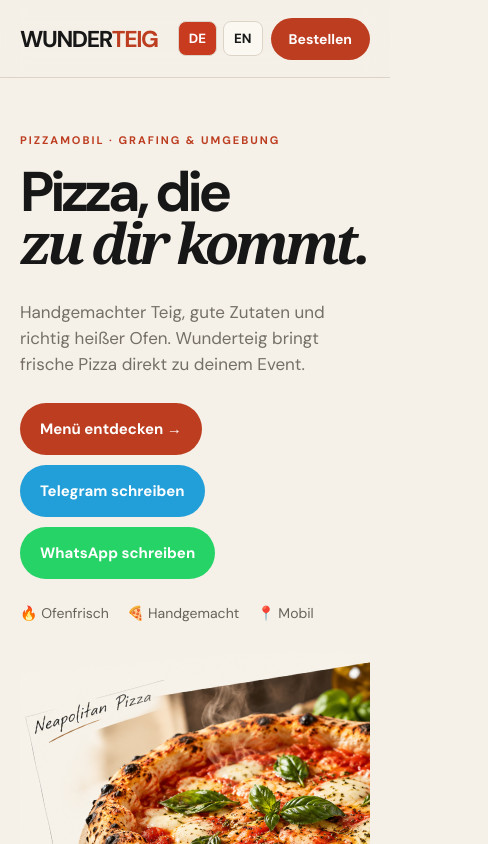
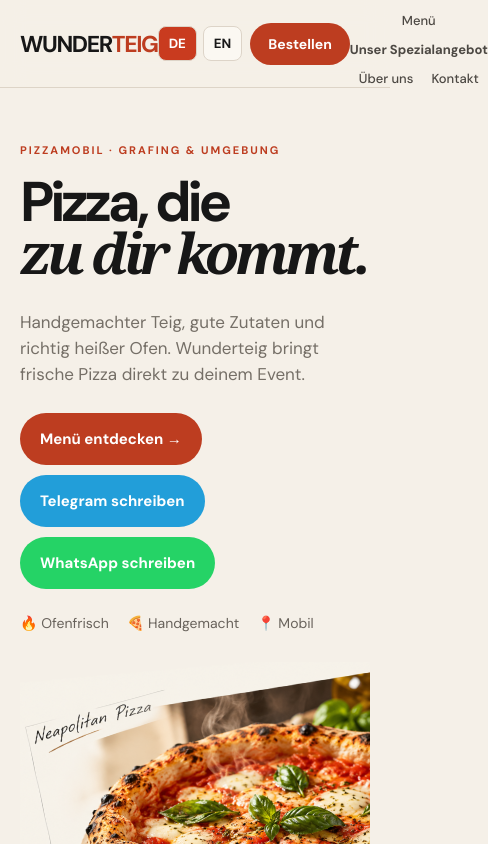
Before and after one commit to apodmarkov050-bit/wunderteig-pizzamobil, a Next.js app: page / in a window 390 px wide. Shown: the top 844 px of the page, 488 px wide, since content can reach past the window. Built offline with nearby package versions, Linux system fonts and the light colour scheme; a web font is replaced by a local one.

Commit message:
Show navigation links on mobile

```diff
--- a/app/globals.css
+++ b/app/globals.css
@@ -649,9 +649,20 @@ footer p {
     font-size: 23px;
   }
 
-  .nav nav {
-    display: none;
-  }
+ .nav nav {
+  display: flex;
+  flex-wrap: wrap;
+  justify-content: center;
+  gap: 12px 18px;
+  width: 100%;
+  order: 3;
+  padding-top: 12px;
+}
+
+.nav nav a {
+  font-size: 13px;
+  white-space: nowrap;
+}
 
   .navRight {
     gap: 8px;
```
